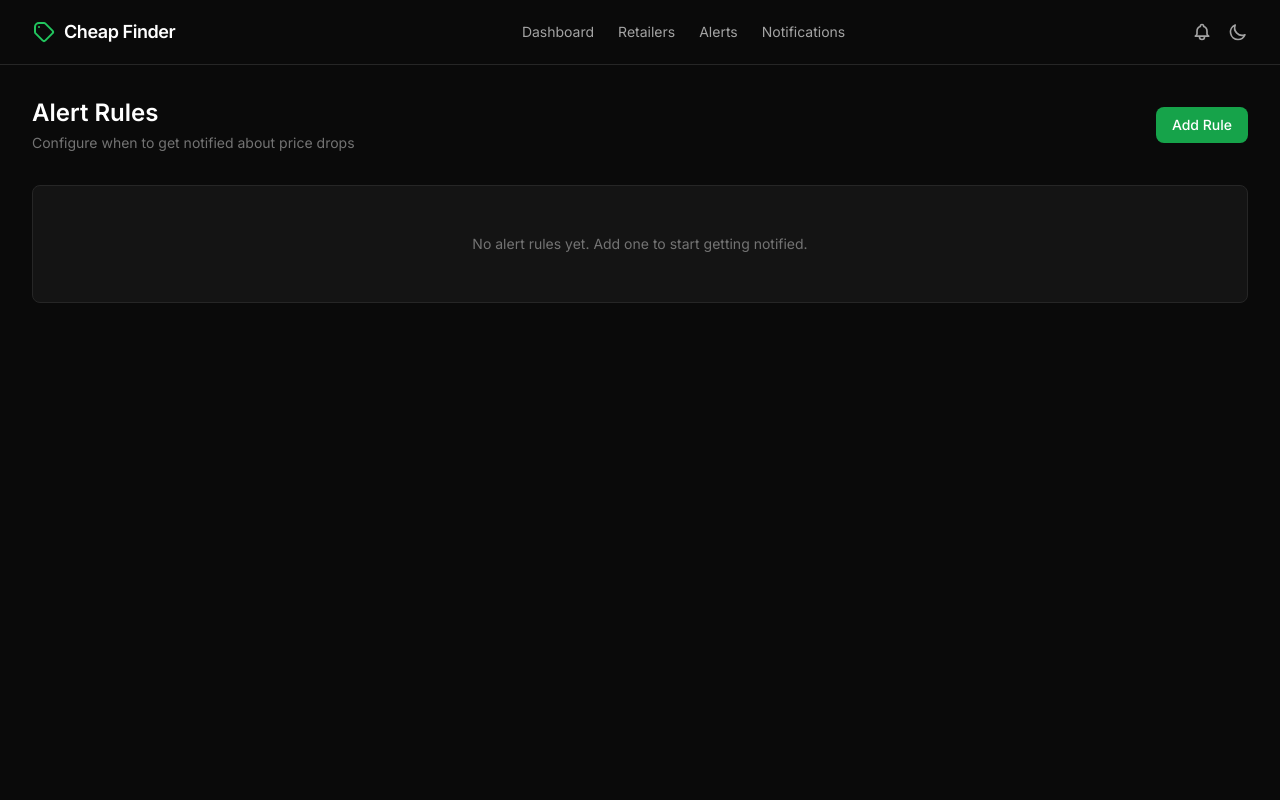
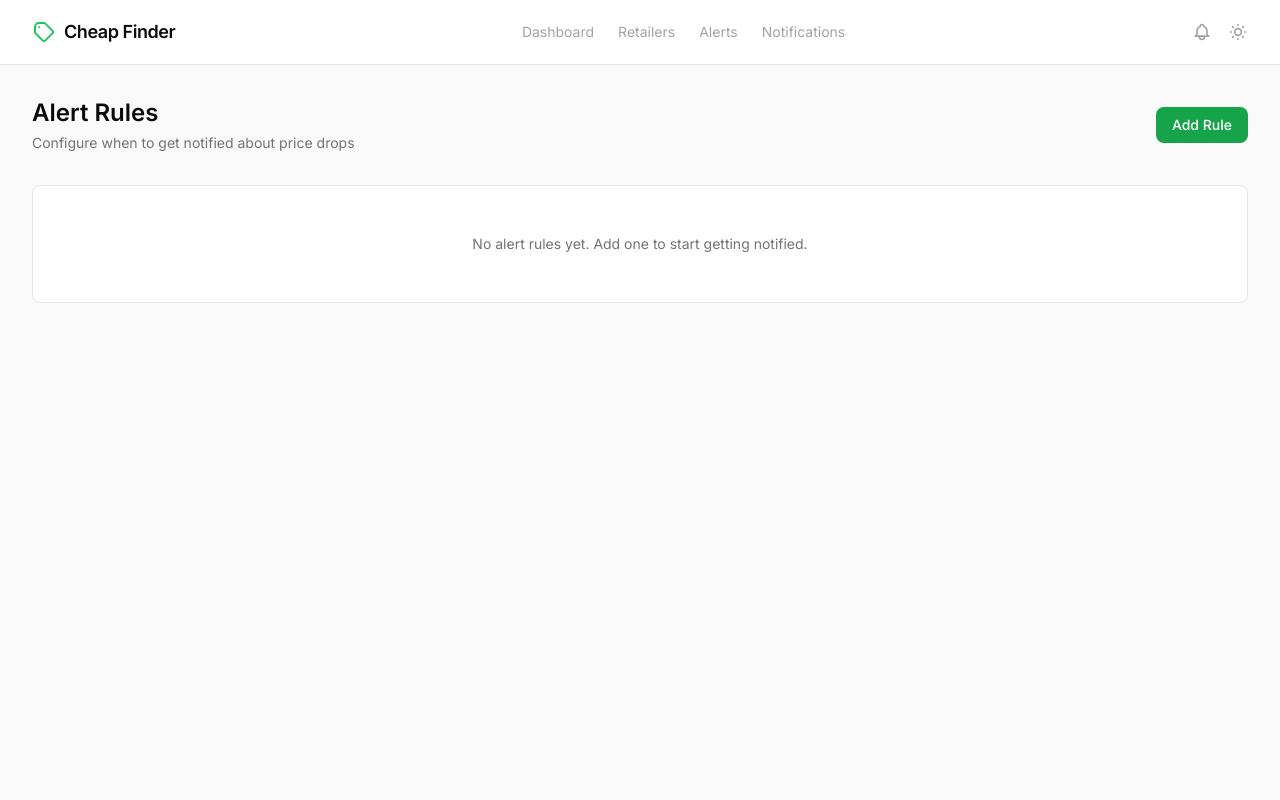
Before and after one commit to ismaellima/Cheap-finder, a FastAPI app: page /alerts in a window 1280 px wide. Run offline with FastAPI, Linux system fonts and the light colour scheme; data comes from the database, SQL or seed files in the repository; data that the repository does not hold is empty; parts of the project's set-up code (start-up, migrations or seed data) failed here and were passed over; some libraries are stand-ins or nearby versions.

Commit message:
Switch default theme to light mode
Co-Authored-By: Claude Opus 4.6 <noreply@anthropic.com>

```diff
--- a/src/templates/base.html
+++ b/src/templates/base.html
@@ -1,5 +1,5 @@
 <!DOCTYPE html>
-<html lang="en" class="dark">
+<html lang="en">
 <head>
   <meta charset="UTF-8">
   <meta name="viewport" content="width=device-width, initial-scale=1.0">
@@ -52,7 +52,7 @@
     html:not(.dark) .light\:text-neutral-600 { color: #525252; }
   </style>
 </head>
-<body class="bg-neutral-950 dark:bg-neutral-950 text-neutral-100 dark:text-neutral-100 min-h-screen">
+<body class="bg-neutral-50 text-neutral-900 min-h-screen">
   {% include "components/nav.html" %}
 
   <main class="max-w-7xl mx-auto px-4 sm:px-6 lg:px-8 py-8">
@@ -62,7 +62,7 @@
   <script>
     // Theme management
     function getTheme() {
-      return localStorage.getItem('theme') || 'dark';
+      return localStorage.getItem('theme') || 'light';
     }
 
     function setTheme(theme) {
```
